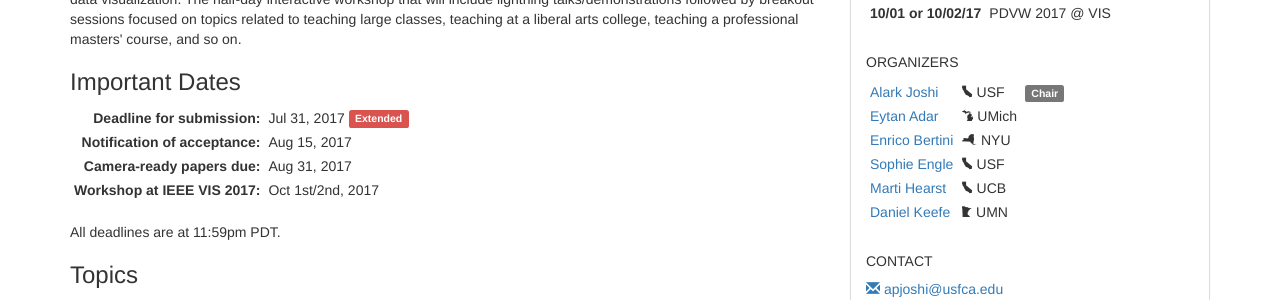
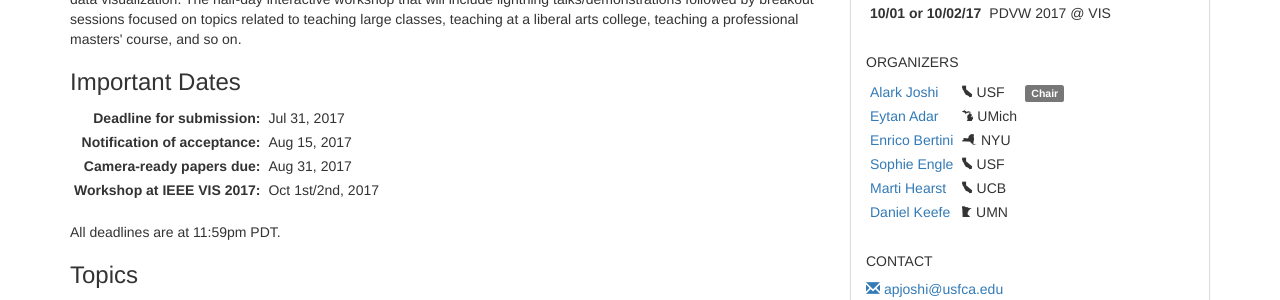
Before and after one commit to usfvgl/pdvw, a Jekyll site: the page built from 2017/cfp.html, in a window 1280 px wide. Shown: the part 339-639 px from the top of the page. Built offline with Jekyll 4.4.1, drawn with Linux system fonts in a browser that asks for light colours.

```diff
--- a/2017/cfp.html
+++ b/2017/cfp.html
@@ -15,7 +15,7 @@
     <tbody>
       <tr>
         <th>Deadline for submission:</th>
-        <td>Jul 31, 2017 <span class="label label-danger">Extended</span></td>
+        <td>Jul 31, 2017</td>
       </tr>
 
       <tr>
```
